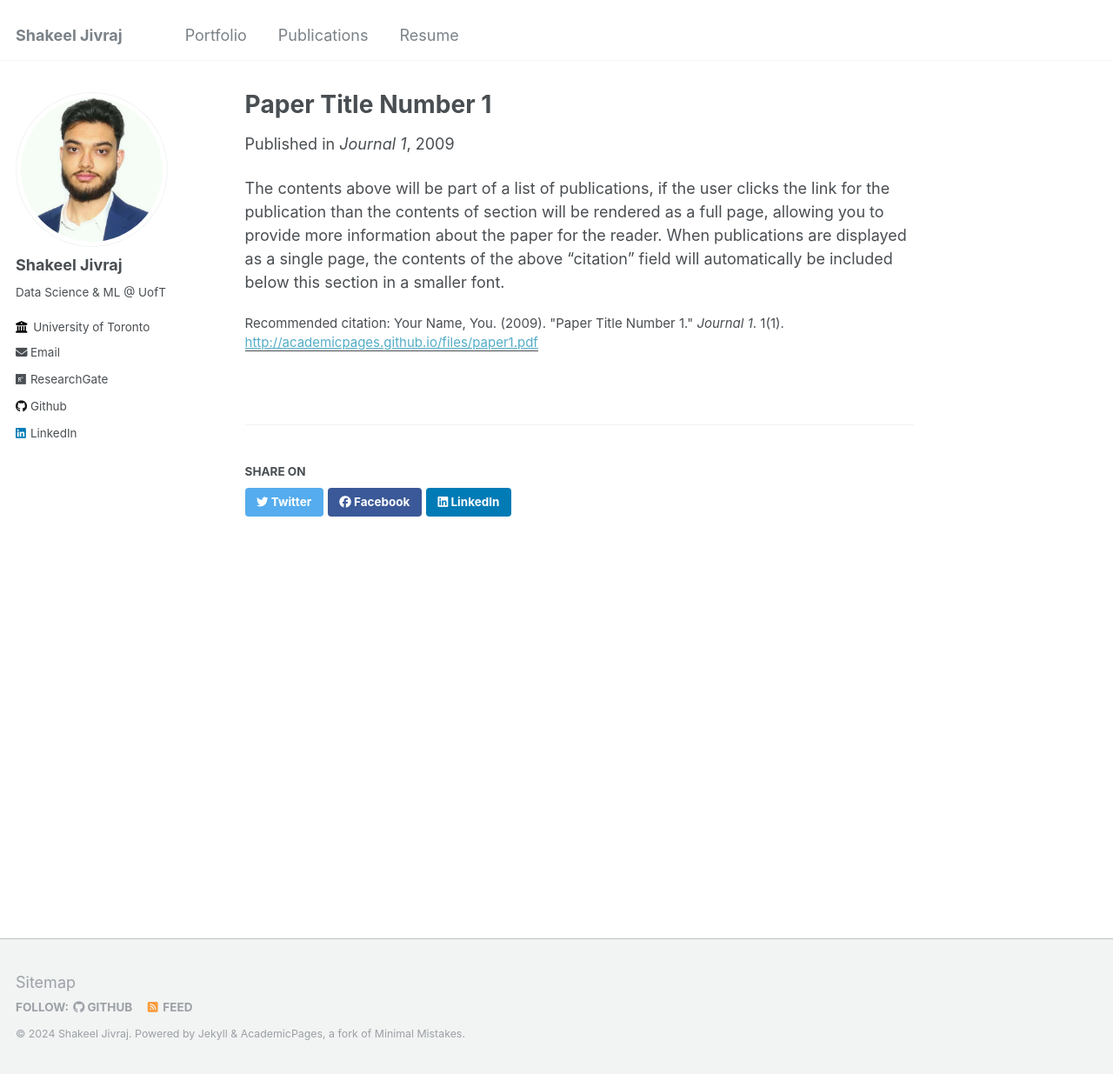
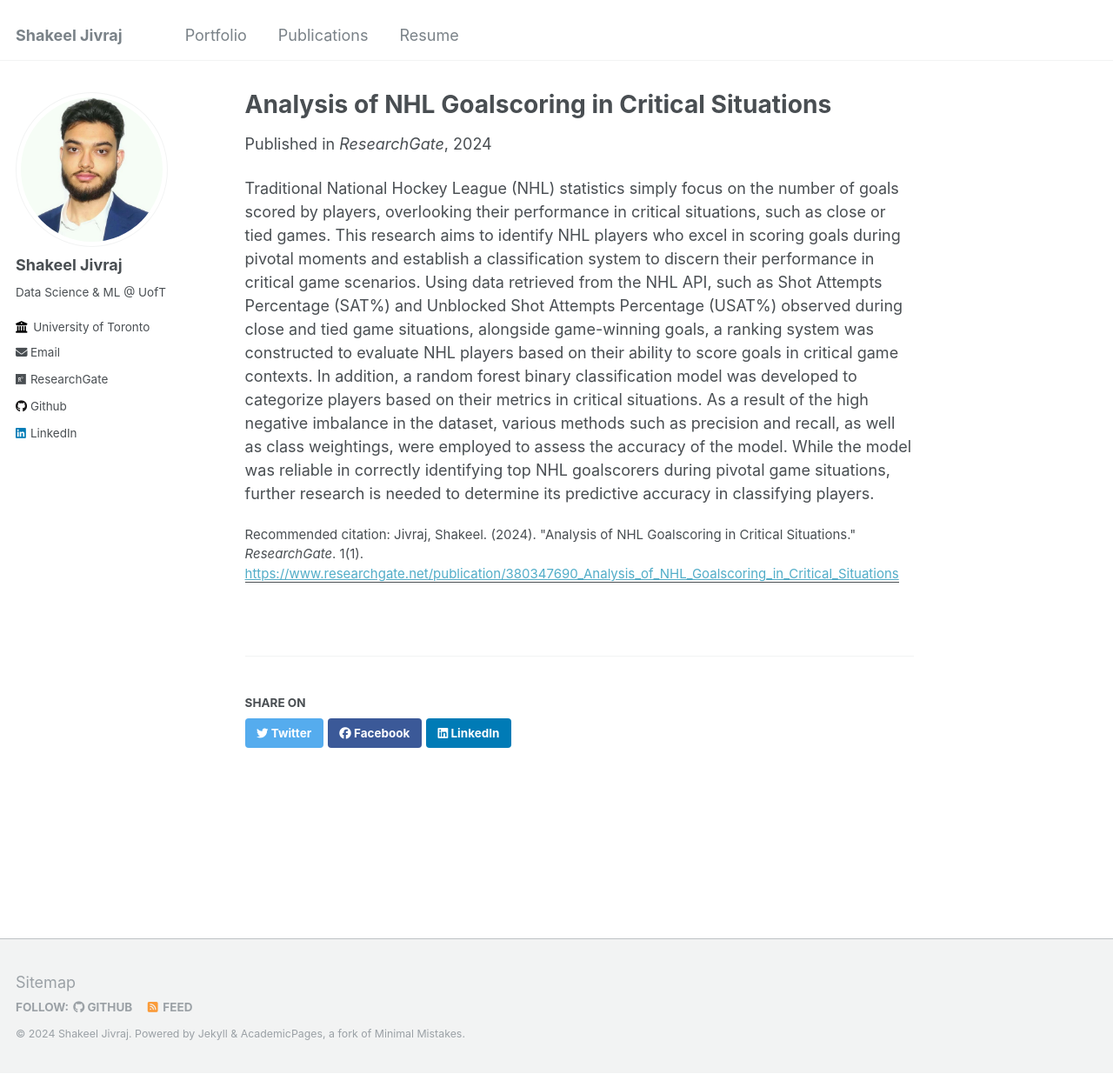
Before and after one commit to Shak789/Shak789.github.io, a Jekyll site: the page built from _publications/2009-10-01-paper-title-number-1.md, in a window 1280 px wide and 1235 px high. Shown: the whole window at 87% size. Built offline with Jekyll 4.4.1, drawn with Linux system fonts in a browser that asks for light colours.

Commit message:
Update 2009-10-01-paper-title-number-1.md

```diff
--- a/_publications/2009-10-01-paper-title-number-1.md
+++ b/_publications/2009-10-01-paper-title-number-1.md
@@ -1,12 +1,12 @@
 ---
-title: "Paper Title Number 1"
+title: "Analysis of NHL Goalscoring in Critical Situations"
 collection: publications
-permalink: /publication/2009-10-01-paper-title-number-1
-excerpt: 'This paper is about the number 1. The number 2 is left for future work.'
-date: 2009-10-01
-venue: 'Journal 1'
-paperurl: 'http://academicpages.github.io/files/paper1.pdf'
-citation: 'Your Name, You. (2009). &quot;Paper Title Number 1.&quot; <i>Journal 1</i>. 1(1).'
+permalink: /publication/May-2024-Analysis of NHL Goalscoring in Critical Situations
+excerpt: 'This research aims to identify NHL players who excel in scoring goals during pivotal moments and establish a classification system to discern their performance in critical game scenarios.'
+date: May 2024
+venue: 'ResearchGate'
+paperurl: 'https://www.researchgate.net/publication/380347690_Analysis_of_NHL_Goalscoring_in_Critical_Situations'
+citation: 'Jivraj, Shakeel. (2024). &quot;Analysis of NHL Goalscoring in Critical Situations.&quot; <i>ResearchGate</i>. 1(1).'
 ---
 
-The contents above will be part of a list of publications, if the user clicks the link for the publication than the contents of section will be rendered as a full page, allowing you to provide more information about the paper for the reader. When publications are displayed as a single page, the contents of the above "citation" field will automatically be included below this section in a smaller font.
+Traditional National Hockey League (NHL) statistics simply focus on the number of goals scored by players, overlooking their performance in critical situations, such as close or tied games. This research aims to identify NHL players who excel in scoring goals during pivotal moments and establish a classification system to discern their performance in critical game scenarios. Using data retrieved from the NHL API, such as Shot Attempts Percentage (SAT%) and Unblocked Shot Attempts Percentage (USAT%) observed during close and tied game situations, alongside game-winning goals, a ranking system was constructed to evaluate NHL players based on their ability to score goals in critical game contexts. In addition, a random forest binary classification model was developed to categorize players based on their metrics in critical situations. As a result of the high negative imbalance in the dataset, various methods such as precision and recall, as well as class weightings, were employed to assess the accuracy of the model. While the model was reliable in correctly identifying top NHL goalscorers during pivotal game situations, further research is needed to determine its predictive accuracy in classifying players.
```
